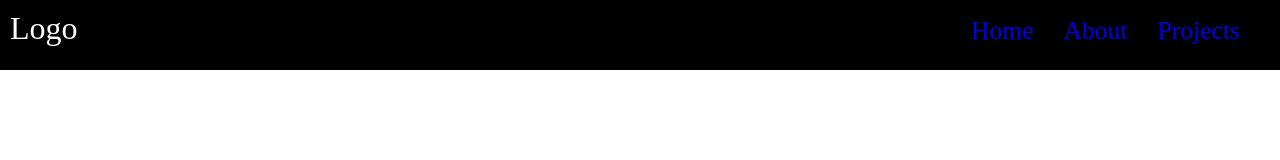
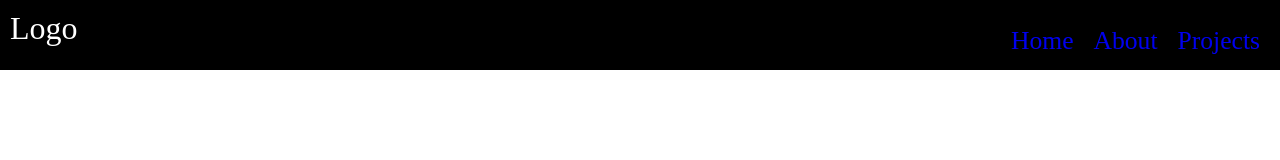
Before and after one commit to eugene-sew/GTL-NODEHUB, a plain HTML site: page navbar.html in a window 1280 px wide. Drawn offline with Linux system fonts and the light colour scheme.

Commit message:
css update

```diff
--- a/style.css
+++ b/style.css
@@ -29,7 +29,7 @@ ul{
 }
 
 li{
-    padding-right:30px;
+    padding:10px;
     list-style-type: none;
 }
 
@@ -37,3 +37,8 @@ a{
     text-decoration: none;
     font-size: 0.8em;
 }
+
+/* hover effect added */
+li:hover{
+    background-color: white;
+}
```
Also changed, not shown: navbar.html (line endings or trailing spaces).
